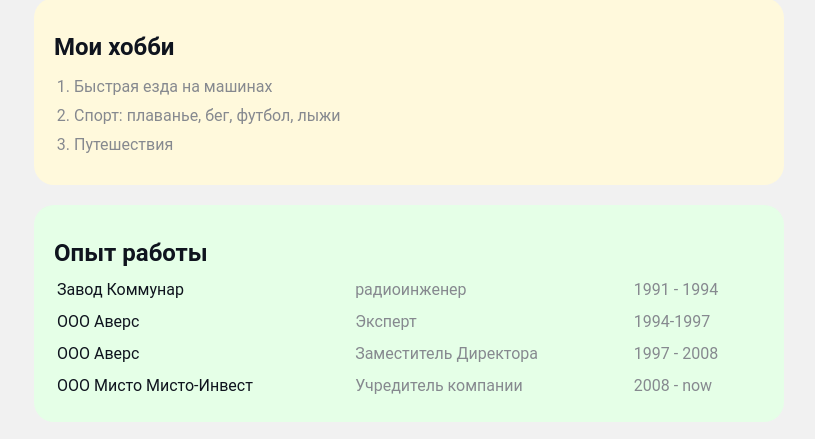
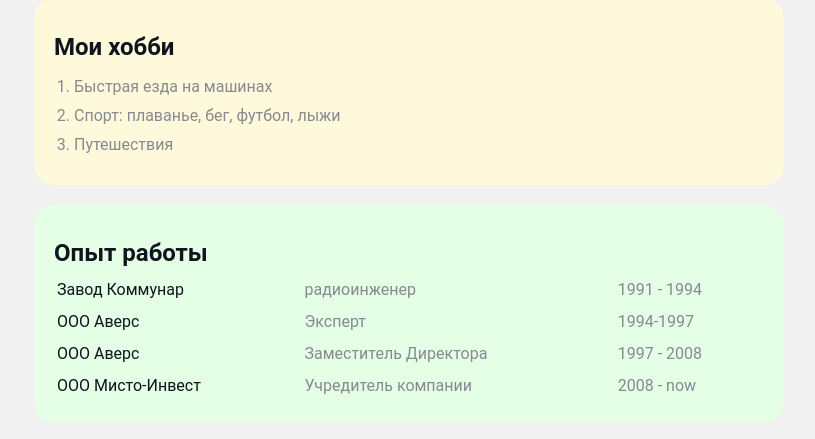
Before and after one commit to KalchIgor/business-card, a plain HTML site: page index.html in a window 1280 px wide. Shown: the part 327-766 px from the top of the page, without its empty margins (231-1046 px from the left). Drawn offline with Linux system fonts and the light colour scheme.

Commit message:
business-card

```diff
--- a/index.html
+++ b/index.html
@@ -53,7 +53,7 @@
             <td>1997 - 2008</td>
           </tr>
           <tr>
-            <td>ООО Мисто Мисто-Инвест</td>
+            <td>ООО Мисто-Инвест</td>
             <td>Учредитель компании</td>
             <td>2008 - now</td>
           </tr>
```
